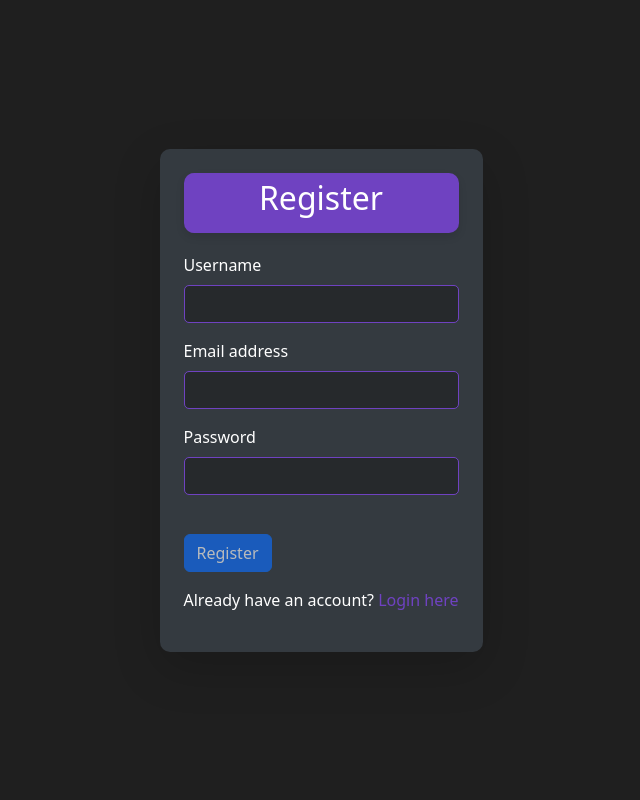
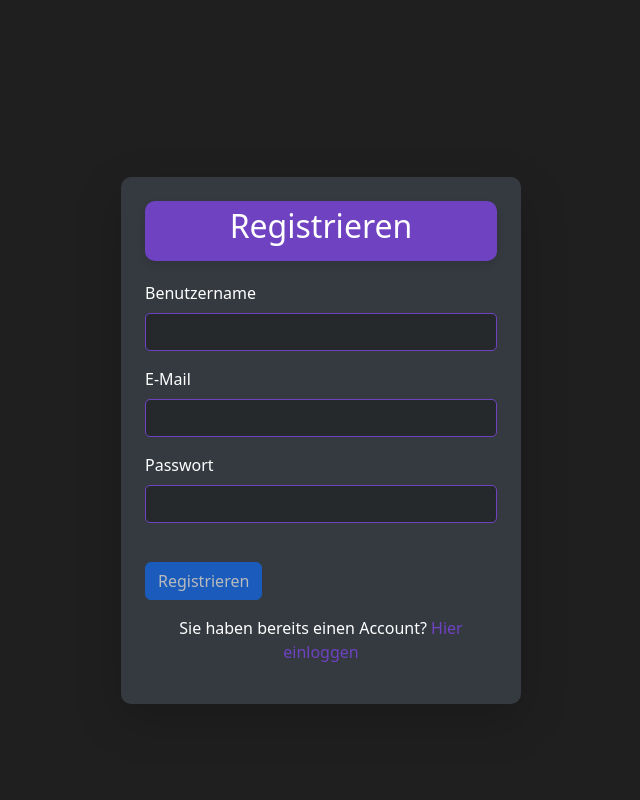
Before and after one commit to MultiKnacker/Projekt-WIN, a Python web app: template flask/templates/registerview.html in a window 1280 px wide. Shown: the whole page, without its empty margins (319-959 px from the left). Run offline with Jinja, Linux system fonts and the light colour scheme; the template is opened without the code that fills it, so the values that code supplies are empty; some libraries are stand-ins or nearby versions.

Commit message:
Fixed flash messages not showing on login and register Flashes then summed and only shown when logged in Implemented fading out of flash messages translated UI to german

```diff
--- a/flask/blueprints/register.py
+++ b/flask/blueprints/register.py
@@ -21,7 +21,7 @@ def register():
         password = request.form.get('password')
 
         if users_collection.find_one({"email": email}):
-            flash('Email address already exists', 'error')
+            flash(f'Email address {email} already exists.', 'danger')
             return redirect(url_for('register.register'))
 
         # Hash the password using bcrypt
--- a/flask/static/css/loginview.css
+++ b/flask/static/css/loginview.css
@@ -9,6 +9,23 @@ body {
     align-items: center;
     height: 100vh;
     margin: 0;
+    position: relative; /* Ensure relative positioning for absolute elements */
+}
+
+.container {
+    position: absolute;
+    top: 20px; /* Adjust the top spacing as needed */
+    left: 0;
+    right: 0;
+    display: flex;
+    justify-content: center;
+    z-index: 1000; /* Ensure it's above other content */
+}
+
+.alert {
+    width: 100%; /* Ensure full width */
+    max-width: 400px; /* Adjust max-width as per your design */
+    margin-bottom: 10px; /* Add bottom margin for spacing */
 }
 
 .card {
@@ -16,6 +33,7 @@ body {
     border-radius: 10px; /* Rounded corners */
     border: none;
     box-shadow: 0 4px 8px rgba(0, 0, 0, 0.1); /* Subtle shadow */
+    margin-top: 80px; /* Adjust top margin to separate from flash messages */
 }
 
 .card .card-body {
@@ -45,7 +63,7 @@ body {
     background-color: #5e107cfd; /* Darker shade of purple on hover */
     border-color: #8756c1;
     transition: background-color 0.3s ease-in-out; /* Add a smooth transition */
-  }
+}
 
 .text-white {
     color: #fff !important;
@@ -71,47 +89,54 @@ body {
     justify-content: center;
     align-items: center;
     height: 60px; /* Fixed height for consistent centering */
-    h1, h2, h3 {  /* Target all possible heading elements within the box */
-        display: block;
-      }
 }
 
 /* Password strength indicator */
 .password-strength {
     margin-top: 5px;
 }
+
 .password-strength .strength-bar {
     height: 10px;
     border-radius: 5px;
 }
+
 .strength-weak {
     width: 25%;
     background-color: red;
 }
+
 .strength-medium {
     width: 50%;
     background-color: yellow;
 }
+
 .strength-strong {
     width: 75%;
     background-color: lightgreen;
 }
+
 .strength-very-strong {
     width: 100%;
     background-color: green;
 }
+
 .strength-text {
     color: rgb(255, 255, 255);
 }
+
 .strength-text.weak {
     color: red;
 }
+
 .strength-text.medium {
     color: yellow;
 }
+
 .strength-text.strong {
     color: lightgreen;
 }
+
 .strength-text.very-strong {
     color: green;
 }
--- a/flask/templates/registerview.html
+++ b/flask/templates/registerview.html
@@ -106,34 +106,58 @@
     </script>
 </head>
 <body>
+    <div class="container mt-3">
+        {% with messages = get_flashed_messages(with_categories=true) %}
+            {% if messages %}
+                {% for category, message in messages %}
+                    <div class="alert alert-{{ category }} alert-dismissible fade show" role="alert">
+                        {{ message }}
+                    </div>
+                    <script>
+                        // Automatically close and fade out the alert after 5 seconds
+                        const alertElement = document.querySelector('.alert');
+                        setTimeout(function() {
+                            alertElement.classList.add('fade');
+                            alertElement.style.transition = 'opacity 2s ease-out';
+                            alertElement.style.opacity = '0';
+                            setTimeout(function() {
+                                alertElement.remove();
+                            }, 2000); // Remove after fade out transition completes (1s)
+                        }, 5000); // 5000 milliseconds (5 seconds)
+                    </script>
+                {% endfor %}
+            {% endif %}
+        {% endwith %}
+    </div>
+
     <div class="d-flex justify-content-center align-items-center vh-100">
         <div class="card text-white shadow-lg" style="width: 100%; max-width: 400px;">
             <div class="card-body p-4">
                 <div class="heading-box">
-                    <h2 class="card-title text-white">Register</h2>
+                    <h2 class="card-title text-white">Registrieren</h2>
                 </div>
                 <form method="POST" action="{{ url_for('register.register') }}">
                     <div class="form-group mb-3">
-                        <label for="username" class="form-label text-white">Username</label>
+                        <label for="username" class="form-label text-white">Benutzername</label>
                         <input type="text" class="form-control" id="username" name="username" required>
                     </div>
                     <div class="form-group mb-3">
-                        <label for="email" class="form-label text-white">Email address</label>
+                        <label for="email" class="form-label text-white">E-Mail</label>
                         <input type="email" class="form-control" id="email" name="email" required>
                         <small id="email-error" class="form-text text-danger"></small>
                     </div>
                     <div class="form-group mb-4">
-                        <label for="password" class="form-label text-white">Password</label>
+                        <label for="password" class="form-label text-white">Passwort</label>
                         <input type="password" class="form-control" id="password" name="password" required>
                         <div class="password-strength">
                             <div id="strength-bar" class="strength-bar"></div>
                             <small id="strength-text" class="form-text"></small>
                         </div>
                     </div>
-                    <button type="submit" class="btn btn-primary btn-block" disabled>Register</button>
+                    <button type="submit" class="btn btn-primary btn-block" disabled>Registrieren</button>
                 </form>
                 <div class="text-center mt-3">
-                    <p class="text-white">Already have an account? <a href="{{ url_for('login.login') }}" class="text-decoration-none" style="color: var(--primary-accent-color);">Login here</a></p>
+                    <p class="text-white">Sie haben bereits einen Account? <a href="{{ url_for('login.login') }}" class="text-decoration-none" style="color: var(--primary-accent-color);">Hier einloggen</a></p>
                 </div>
             </div>
         </div>
```
Also changed, not shown: flask/templates/loginview.html (+27 -3 lines).
